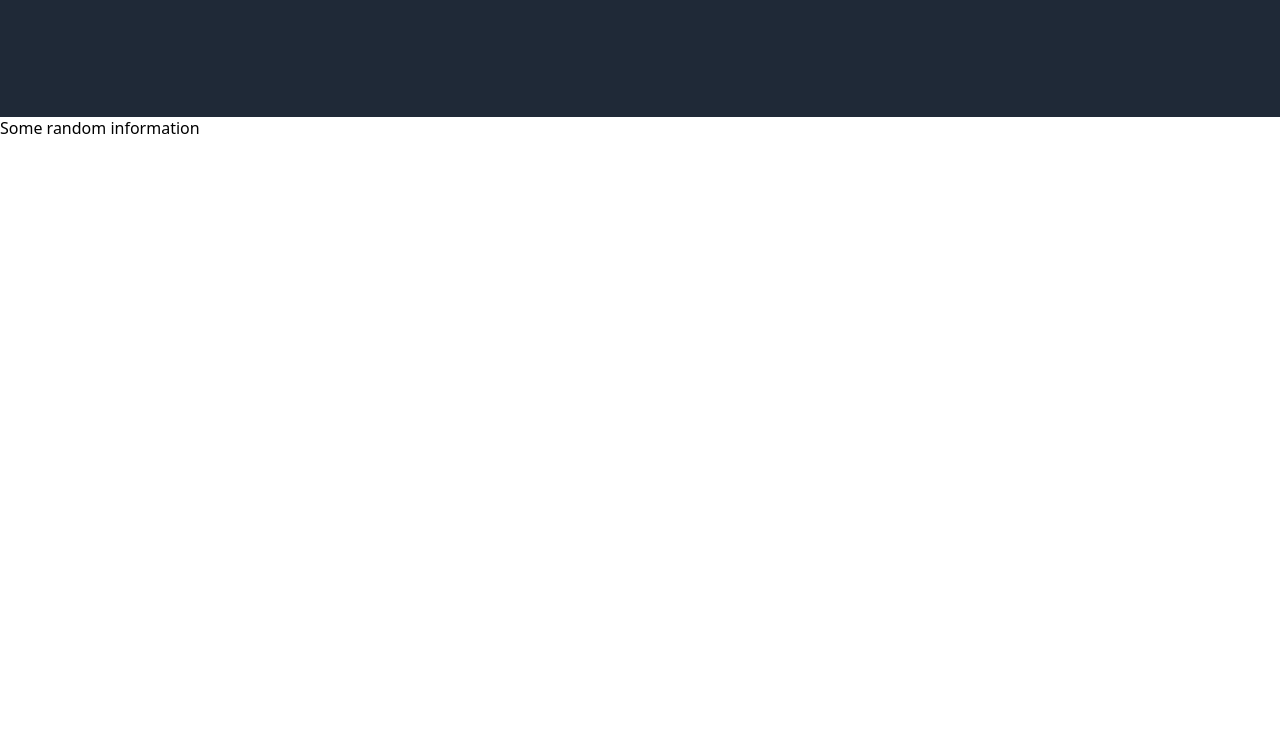
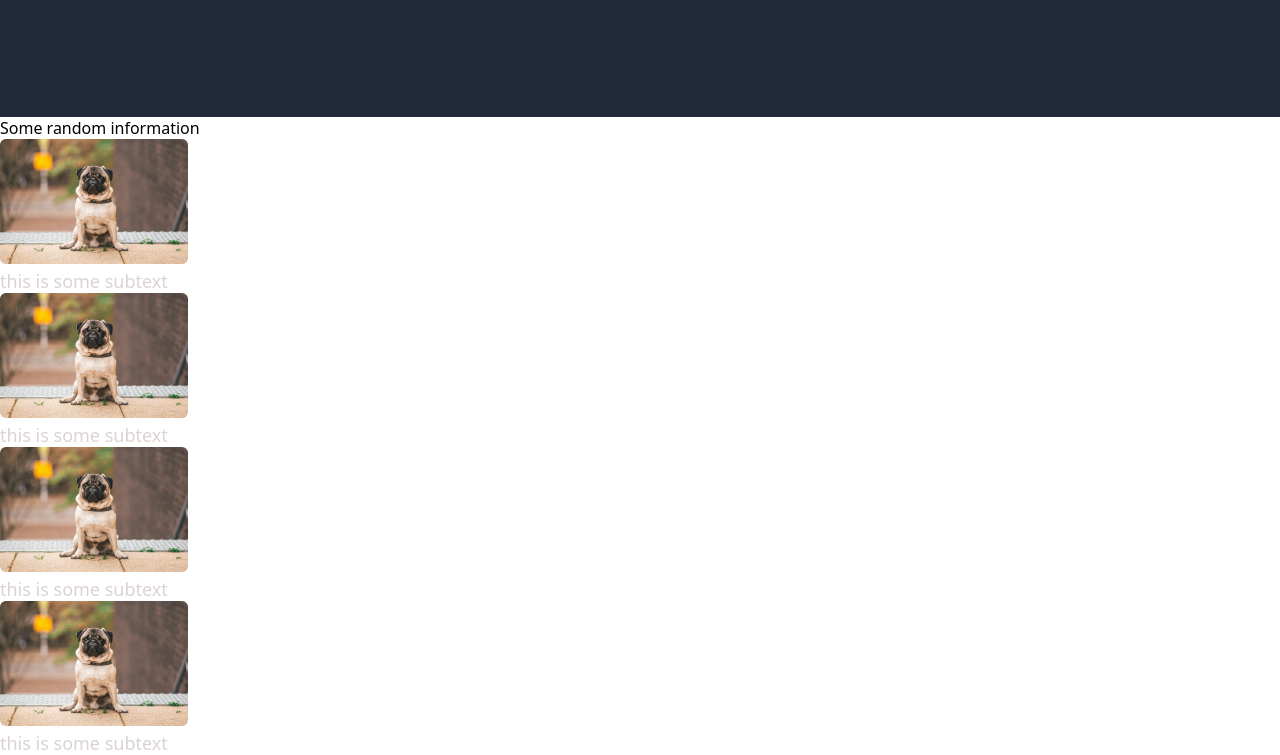
Before and after one commit to nicolasaoliveira1/landing-page, a plain HTML site: page index.html in a window 1280 px wide. Shown: the part 377-1132 px from the top of the page. Before the commit the page ends 800 px from the top, so only its background shows below. Drawn offline with Linux system fonts and the light colour scheme.

Commit message:
Add html divs to middle section of the page, add images and fix images size

```diff
--- a/index.html
+++ b/index.html
@@ -23,11 +23,27 @@
         <div class="subtext">This website has some subtext that goes here under the main title. It's smaller font and the color is lower contrast</div>
         <button class="header-button">Sign up</button>
        </div>
-        <img src="img/pug.jpg" alt="Header Pug Image">
+        <img id="pug" src="img/pug.jpg" alt="Header Pug Image">
       </div>
     </div>
 
-    <div>Some random information</div>
+    <div class="information">Some random information</div>
+        <div class="info">
+            <img src="img/pug.jpg" alt="Pug">
+            <div class="subtext">this is some subtext</div>
+        </div>
+        <div class="info">
+            <img src="img/pug.jpg" alt="Pug">
+            <div class="subtext">this is some subtext</div>
+        </div>
+        <div class="info">
+            <img src="img/pug.jpg" alt="Pug">
+            <div class="subtext">this is some subtext</div>
+        </div>
+        <div class="info">
+            <img src="img/pug.jpg" alt="Pug">
+            <div class="subtext">this is some subtext</div>
+        </div>
 
 
 </body>
--- a/style.css
+++ b/style.css
@@ -12,10 +12,16 @@ a {
     color: #dbd3d3;
 }
 
-img {
+#pug {
     width: auto;
     height: 240px;
     border-radius: 5px;
+}
+
+img {
+    width: auto;
+    height: 125px;
+    border-radius: 6px;
 }
 
 .head-links {
```
